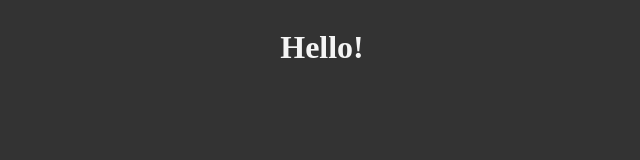
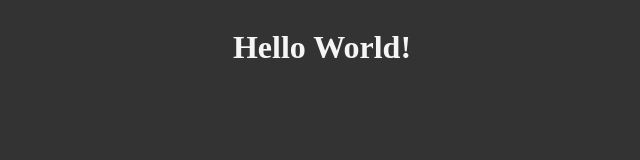
Before and after one commit to lunib/test, a plain HTML site: page index.html in a window 1280 px wide. Shown: the whole page, without its empty margins (318-958 px from the left). Drawn offline with Linux system fonts and the light colour scheme.

Commit message:
added hello world

```diff
--- a/index.html
+++ b/index.html
@@ -11,7 +11,7 @@
 </head>
 
 <body>
-    <h1>Hello!</h1>
+    <h1>Hello World!</h1>
 </body>
 
 </html>
--- a/main.js
+++ b/main.js
@@ -1 +1 @@
-console.log('JS loaded')
+console.log('Hello World')
```
